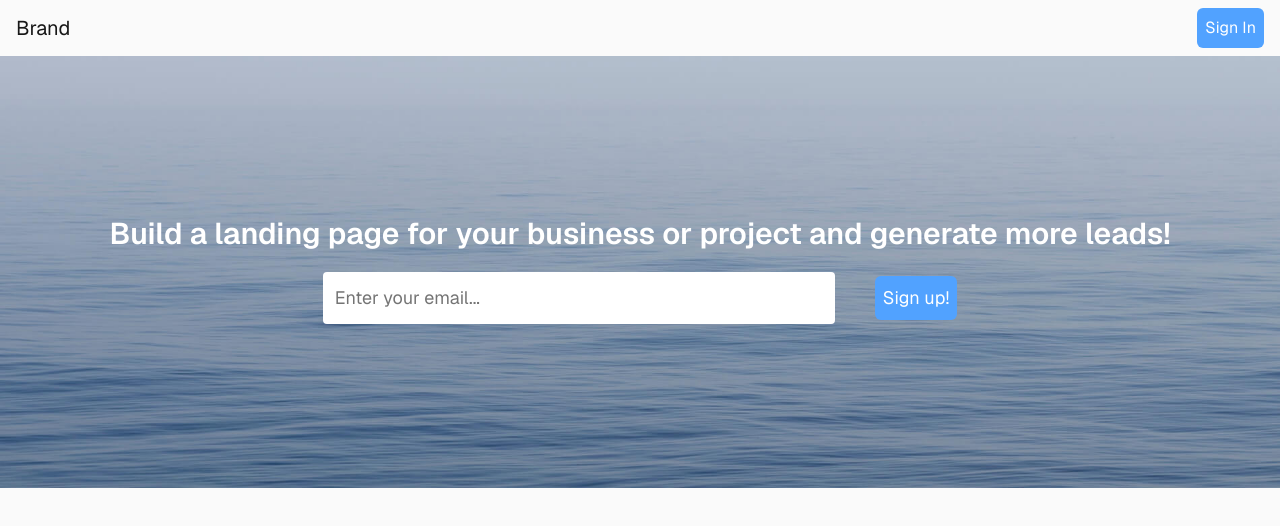
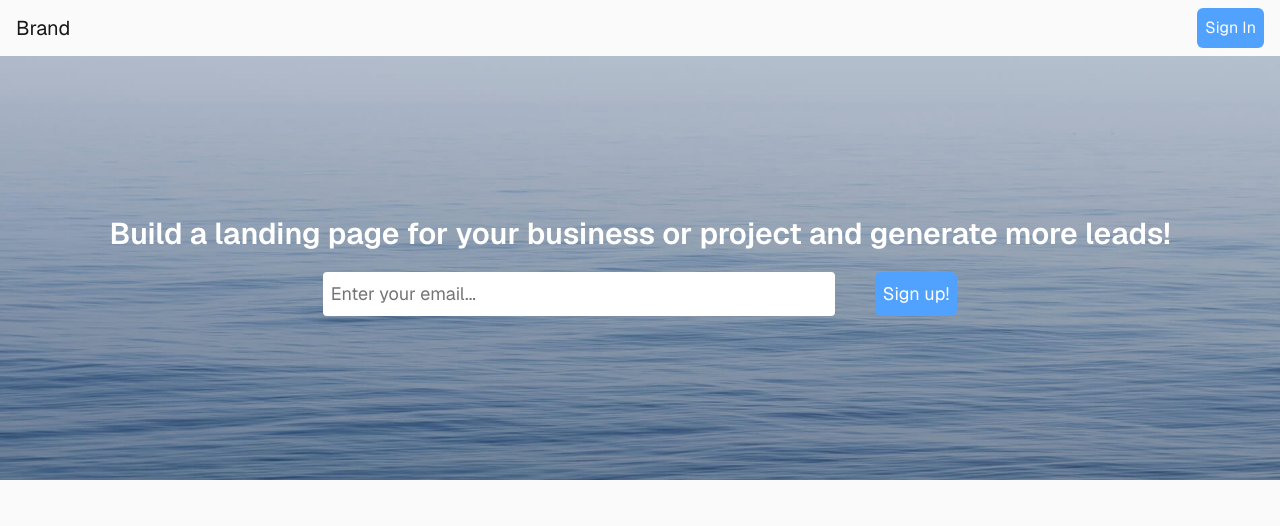
Before and after one commit to Jas-creator-31/bootstrap-studio-landing-page, a Next.js app: page / in a window 1280 px wide. Shown: the top 526 px of the page. Built offline with nearby package versions, Linux system fonts and the light colour scheme.

Commit message:
fix: redused padding by 1

```diff
--- a/src/app/components/Header.tsx
+++ b/src/app/components/Header.tsx
@@ -43,7 +43,7 @@ export default function Header() {
           )}>
             <input type="email" className={cn( // email input field
               "w-full sm:w-md md:w-lg",
-              "p-3 rounded bg-white",
+              "p-2 rounded bg-white",
               "text-gray-900 placeholder:text-neutral-900/60",
               "caret-transparent focus:caret-black",
               "text-lg font-normal"
```
